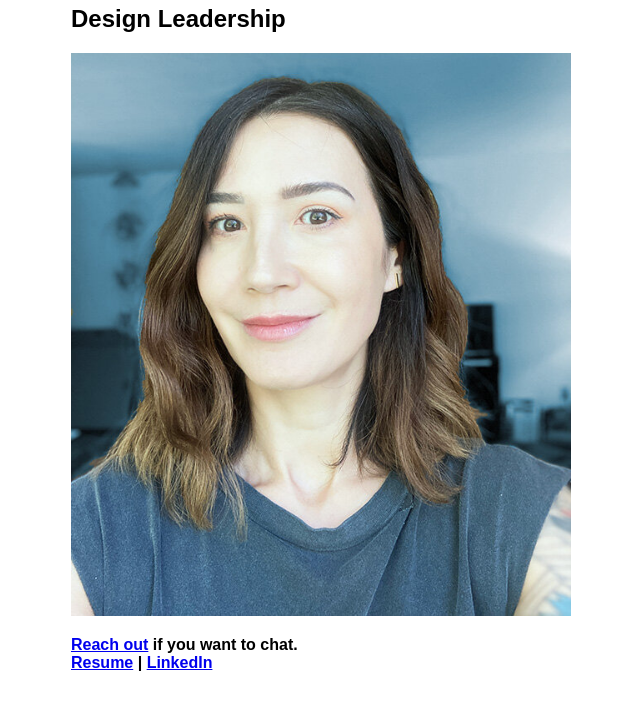
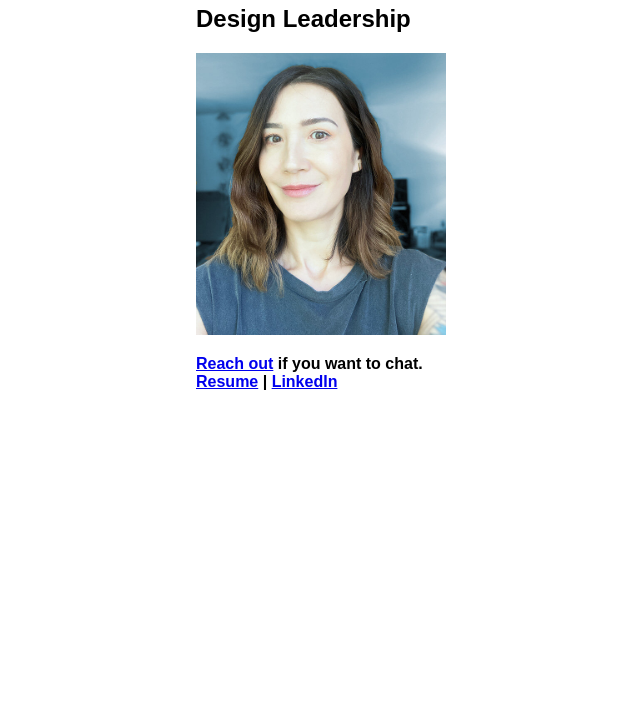
Before and after one commit to mimithacker/mimithacker.github.io, a plain HTML site: page index.html in a window 1280 px wide. Shown: the part 81-800 px from the top of the page, without its empty margins (319-959 px from the left). Drawn offline with Linux system fonts and the light colour scheme.

Commit message:
Update styles.css

```diff
--- a/css/styles.css
+++ b/css/styles.css
@@ -17,7 +17,7 @@ h1 {
 
 @media screen and (min-width: 768px) {
     .img-wrap {
-        width: 500px;
+        width: 250px;
     }
 
 }
```
